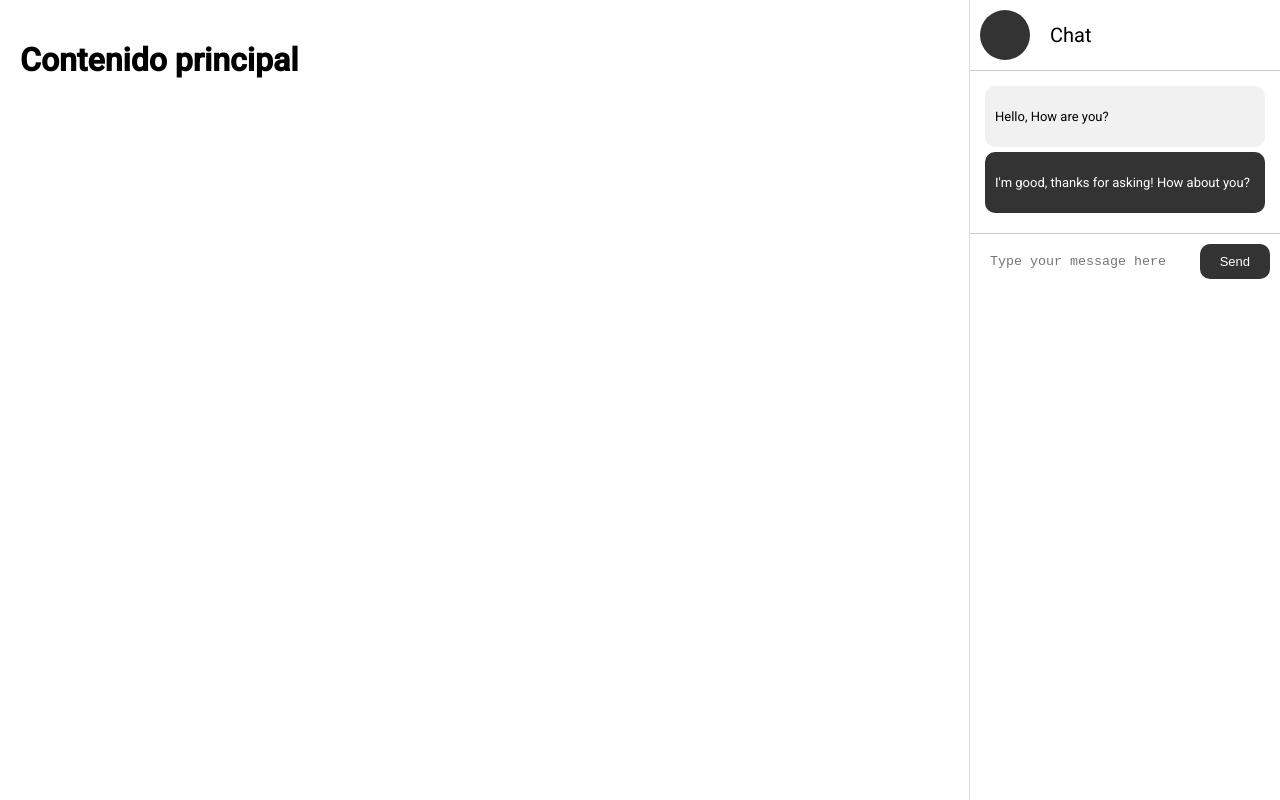
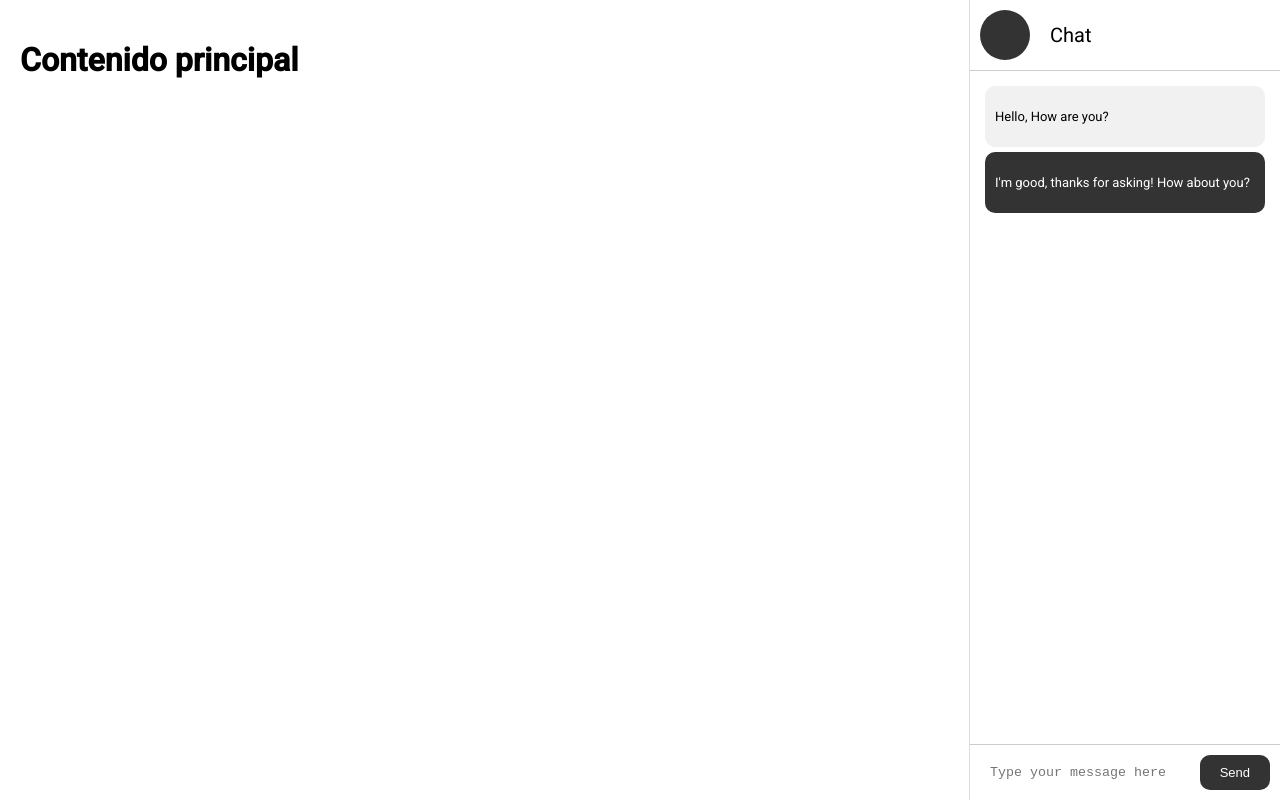
Before and after one commit to 0xM4rc/HackUPC-frontend, an Angular app: page / in a window 1280 px wide. Built offline with nearby package versions, Linux system fonts and the light colour scheme.

Commit message:
fixed lateral bar height

```diff
--- a/src/app/components/chat/chat.component.scss
+++ b/src/app/components/chat/chat.component.scss
@@ -4,7 +4,7 @@
     display: flex;
     flex-direction: column;
     width: 310px;
-    height: 85%;          /* llena la columna lateral */
+    height: 100%;          /* llena la columna lateral */
   }
 
   /* …(todo tu CSS anterior de .card-header, .message-box, etc.)… */
@@ -34,7 +34,7 @@
     display: flex;
     flex-direction: column;
     justify-content: space-between;
-    max-height: 100%;
+    height: 100%;
   }
 
   .messages-container {
```
